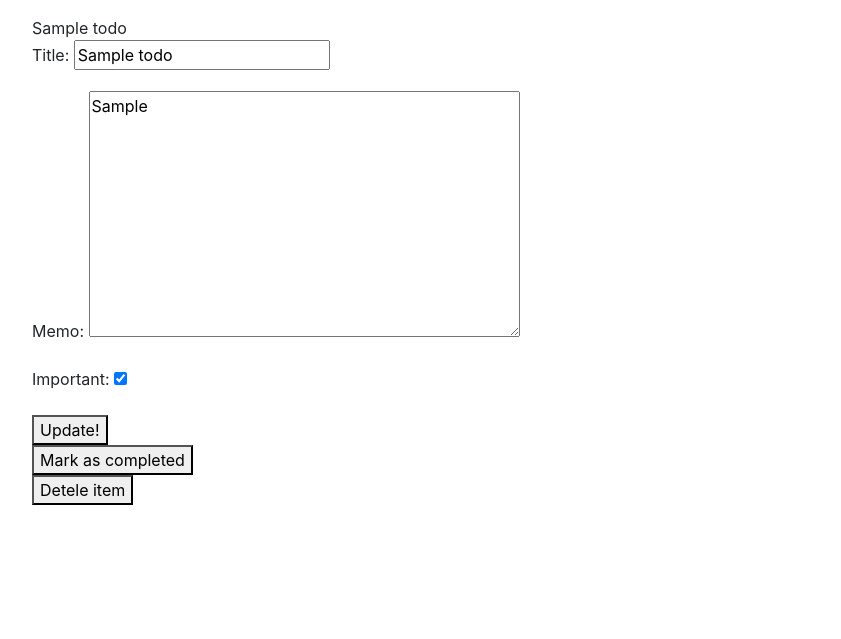
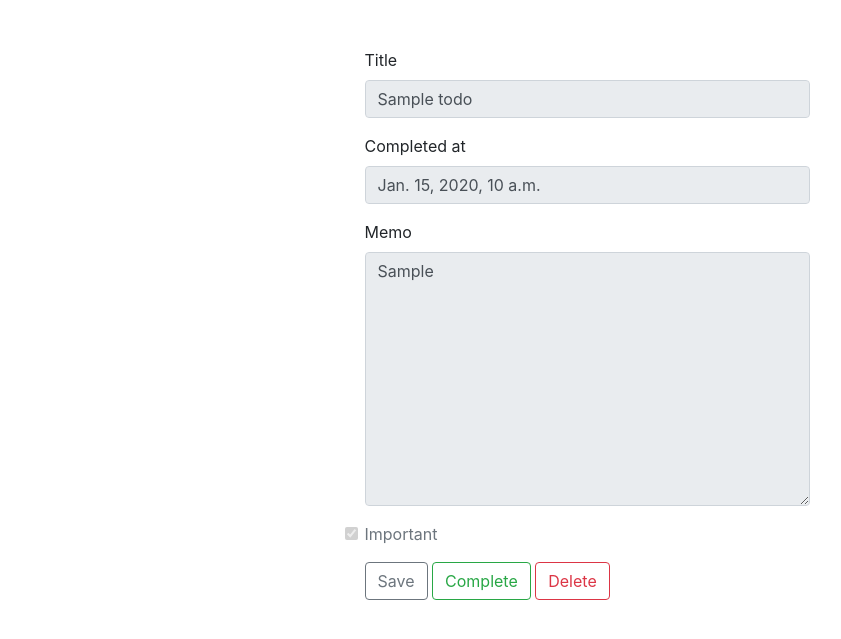
Before and after one commit to JaworskiAleksander/TODO_app, a Django app: page /todo/1 in a window 1280 px wide. Shown: the part 58-697 px from the top of the page, without its empty margins (53-894 px from the left). Run offline with Django 3.2, Linux system fonts and the light colour scheme; a user stored in the database is signed in; tables that the repository leaves empty hold one stand-in row (values such as "Sample post"); some libraries are stand-ins or nearby versions.

Commit message:
bootstrapped viewtodo.html template, disabled fields when viewing completed todos, added Completed_at form field when viewing only completed objects

```diff
--- a/TODO/templates/TODO/viewtodo.html
+++ b/TODO/templates/TODO/viewtodo.html
@@ -2,26 +2,51 @@
 
 {% block content %}
 
-{% if error_msg %}
-    {{ error_msg }}
+
+<div class="row justify-content-center mt-5">
+    <div class="col-md-5">
+        {% if error_msg %}
+            <div class="alert alert-danger" role="alert">
+                {{ error_msg }}
+            </div>
+        {% endif %}
+        <form action="" method="post">
+            {% csrf_token %}
+            <div class="form-group">
+                <label for="title">Title</label>
+                <input type="text" name="title" class="form-control" id="title" value="{{ todo.title }}" required {% ifnotequal todo.datecompleted None %}readonly='readonly'{% endifnotequal %}>
+            </div>
+
+            {% if todo.datecompleted is not None %}
+            <div class="form-group">
+                <label for="datecompleted">Completed at </label>
+                <input type="text" name="datecompleted" class="form-control" id="datecompleted" value="{{ todo.datecompleted }}" readonly='readonly'>
+            </div>
+            {% endif %}
+
+            <div class="form-group">
+                <label for="memo">Memo</label>
+                <textarea name="memo" id="memo" cols="30" rows="10" class="form-control" {% ifnotequal todo.datecompleted None %}readonly='readonly'{% endifnotequal %}>{{ todo.memo }}</textarea>
+            </div>
+            <div class="form-group">
+                <input type="checkbox" name="important" id="important" class="form-check-input" {% if todo.important%}checked{% endif %} {% ifnotequal todo.datecompleted None %}disabled{% endifnotequal %}>
+                <label for="important" class="form-check-label">Important</label>
+            </div>
+            <!-- User should not see a Save button when an item is already completed, as they cannot edit it anywa -->
+            <button type="submit" class="btn btn-outline-secondary">Save</button>
+            <button type="button" class="btn btn-outline-success" onclick="$('#complete').click()">Complete</button>
+            <button type="buton" class="btn btn-outline-danger" onclick="$('#delete').click()">Delete</button>
+        </form>
+    </div>
+</div>
+{% if todo.datecompleted is None %}
+    <form style="display: none;" method="POST" action="{% url 'completetodo' todo.id %}">
+        {% csrf_token %}
+        <button type="submit" id='complete'>Complete</button>
+    </form>
 {% endif %}
-
-<p></p>
-{{ todo.title_short }}
-<form action="" method="post">
+<form style="display: none;" method="POST" action="{% url 'deletetodo' todo.id %}">
     {% csrf_token %}
-    {{ form.as_p }}
-    <button type="submit">Update!</button>
+    <button type="submit" id='delete'>Delete</button>
 </form>
-
-<form action="{% url 'completetodo' todo_pk=todo.id %}" method="post">
-    {% csrf_token %}
-    <button type="submit">Mark as completed</button>
-</form>
-
-<form action="{% url 'deletetodo' todo_pk=todo.id %}" method="post">
-    {% csrf_token %}
-    <button type="submit">Detele item</button>
-</form>
-
 {% endblock %}
```
